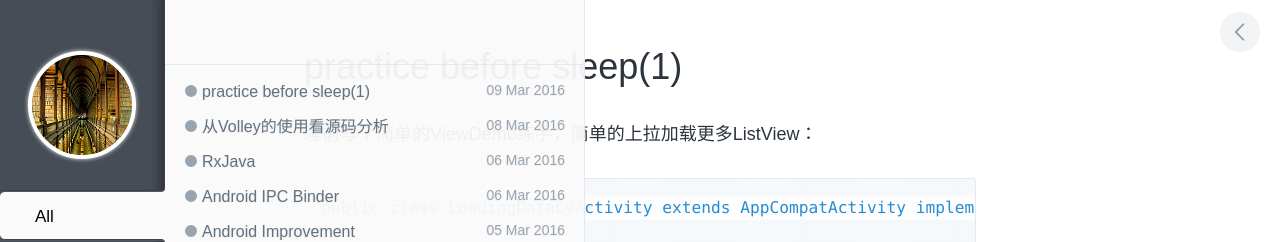
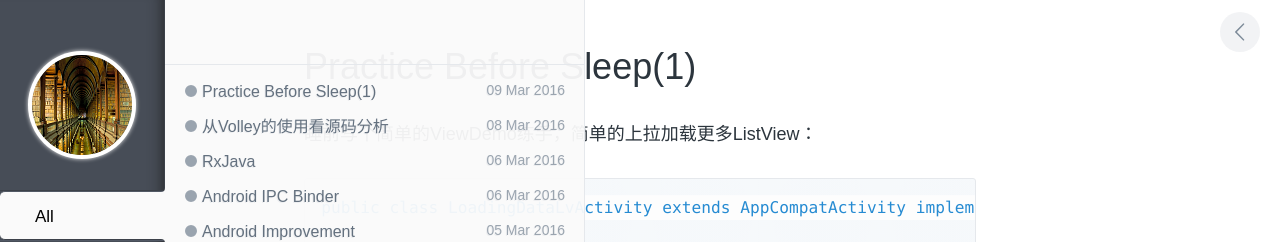
Before and after one commit to enlipan/enlipan.github.io, a Jekyll site: the page built from _posts/2016-03-09-android-view-demo-1.md, in a window 1280 px wide. Shown: the top 242 px of the page. Built offline with Jekyll 4.4.1, drawn with Linux system fonts in a browser that asks for light colours; nearby versions of some CDN libraries; comment, search, counter and statistics services are not loaded.

```diff
--- a/_posts/2016-03-09-android-view-demo-1.md
+++ b/_posts/2016-03-09-android-view-demo-1.md
@@ -1,6 +1,6 @@
 ---
 layout: post
-title: practice before sleep(1)
+title: Practice Before Sleep(1)
 category: android
 ---
 
```
